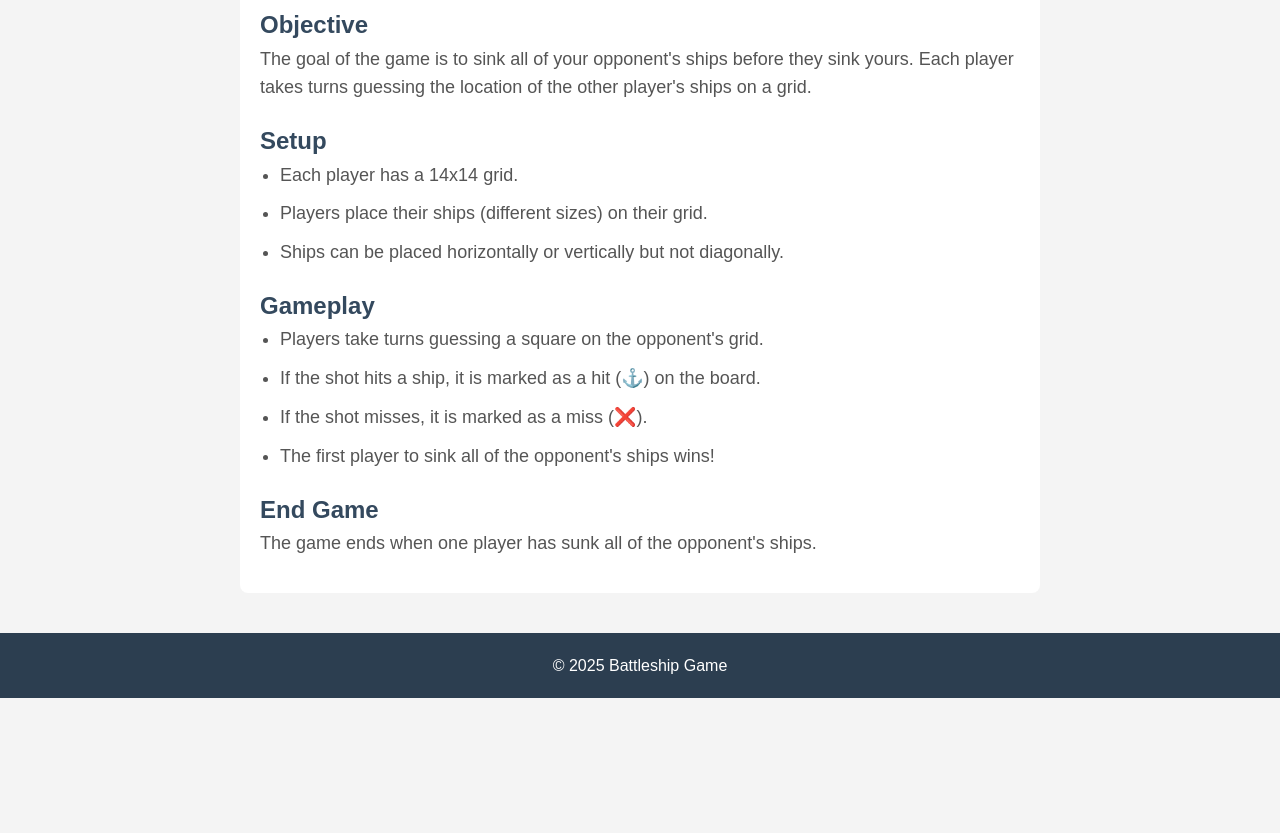
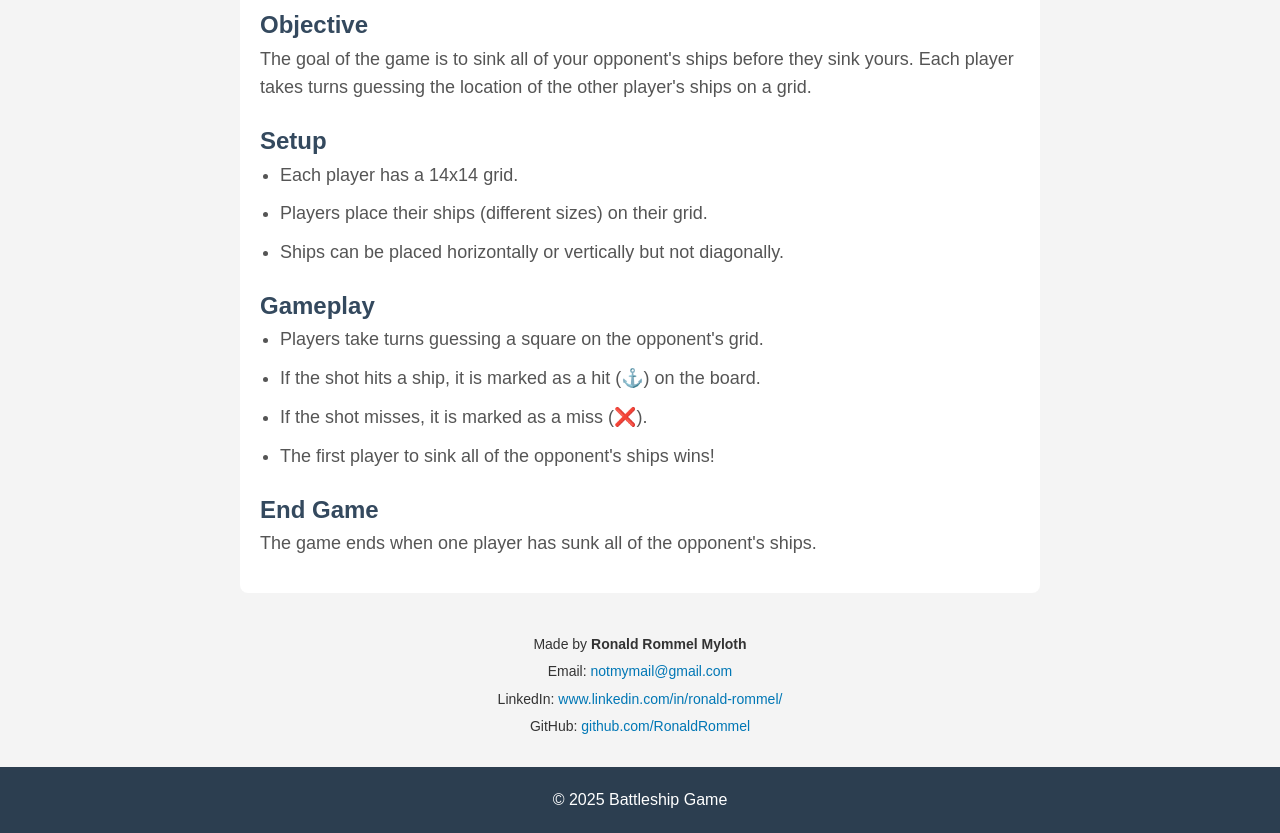
Before and after one commit to RonaldRommel/Battleship, a plain HTML site: page rules.html in a window 1280 px wide. Shown: the part 205-1038 px from the top of the page. Before the commit the page ends 903 px from the top, so only its background shows below. Drawn offline with Linux system fonts and the light colour scheme.

Commit message:
Updated rules

```diff
--- a/css/styles.css
+++ b/css/styles.css
@@ -142,15 +142,15 @@ h2 {
 }
 
 .board-cell.hit {
-  background-color: #e74c3c;
-  background-image: url("../assets/program.png");
+  background-color: #3498db;
+  background-image: url("../assets/anchor.png");
   background-size: cover;
   background-position: center center;
   background-repeat: no-repeat;
 }
 
 .board-cell.miss {
-  background-color: #3498db;
+  background-color: #e74c3c;
   background-image: url("../assets/close.png");
   background-size: cover;
   background-position: center center;
@@ -313,6 +313,36 @@ h2 {
   color: white;
 }
 
+.made-by {
+  text-align: center;
+  margin-top: 40px;
+  font-family: Arial, sans-serif;
+}
+
+.made-by p {
+  font-size: 14px;
+  color: #333;
+  margin: 5px 0;
+}
+
+.made-by .name {
+  font-weight: bold;
+}
+
+.made-by .email, .made-by .linkedin, .made-by .github {
+  color: #0077b5; /* LinkedIn blue color */
+}
+
+.made-by a {
+  color: #0077b5;
+  text-decoration: none;
+}
+
+.made-by a:hover {
+  text-decoration: underline;
+}
+
+
 
 @media (max-width: 480px) {
   .navbar-title h1 {
@@ -342,6 +372,8 @@ h2 {
     position: relative;
     cursor: pointer;
   }
+
+
 
   .highscores-container h2,
   .rules-container h2 {
--- a/rules.html
+++ b/rules.html
@@ -62,6 +62,33 @@
       </div>
     </section>
 
+    <section class="made-by">
+      <p>Made by <span class="name">Ronald Rommel Myloth</span></p>
+      <p>
+        Email:
+        <span class="email"
+          ><a href="mailto:your-email@example.com"
+            >notmymail@gmail.com</a
+          ></span
+        >
+      </p>
+      <p>
+        LinkedIn:
+        <span class="linkedin"
+          ><a href="https://www.linkedin.com/in/ronald-rommel/" target="_blank"
+            >www.linkedin.com/in/ronald-rommel/</a
+          ></span
+        >
+      </p>
+      <p>
+        GitHub:
+        <span class="github"
+          ><a href="https://github.com/RonaldRommel" target="_blank"
+            >github.com/RonaldRommel</a
+          ></span
+        >
+      </p>
+    </section>
     <footer>
       <p>&copy; 2025 Battleship Game</p>
     </footer>
```
Also changed, not shown: index.html (+4 -4 lines), assets/anchor.png (added).
